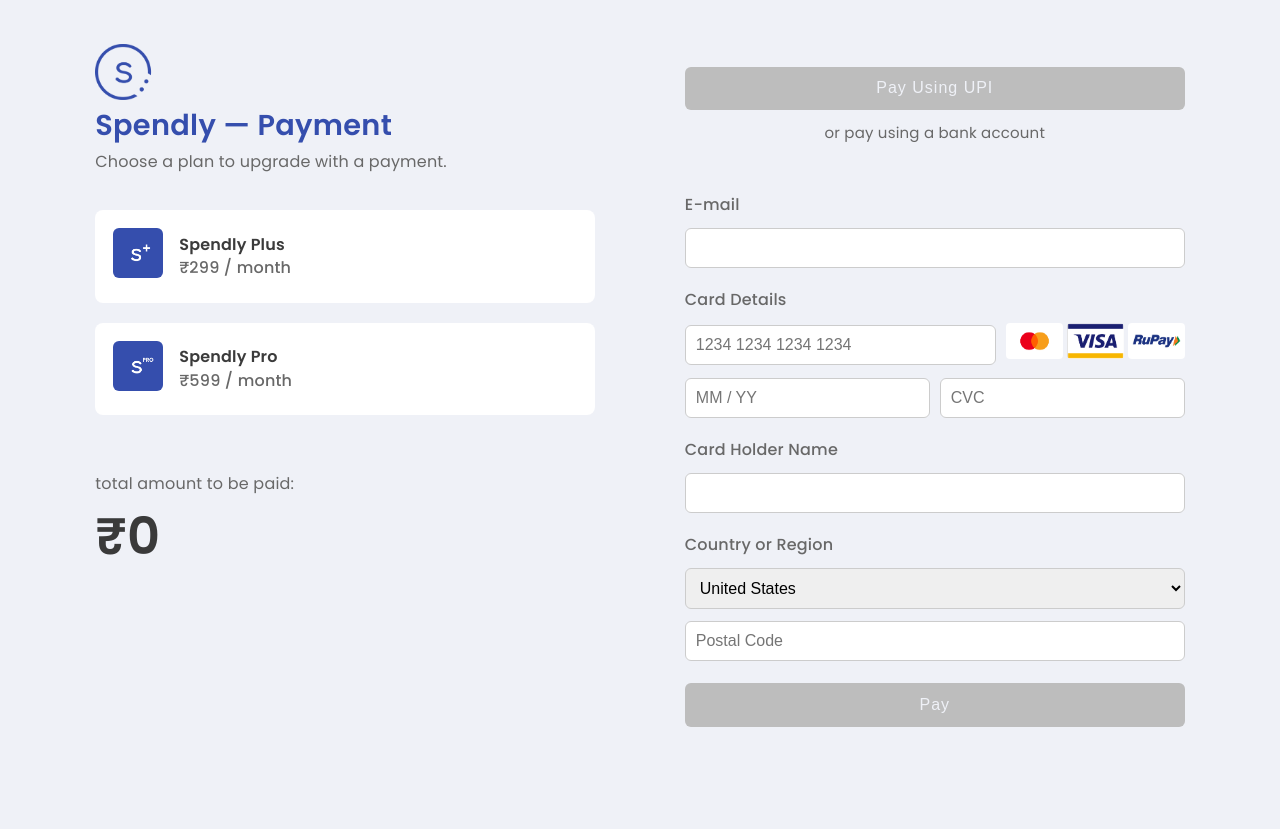
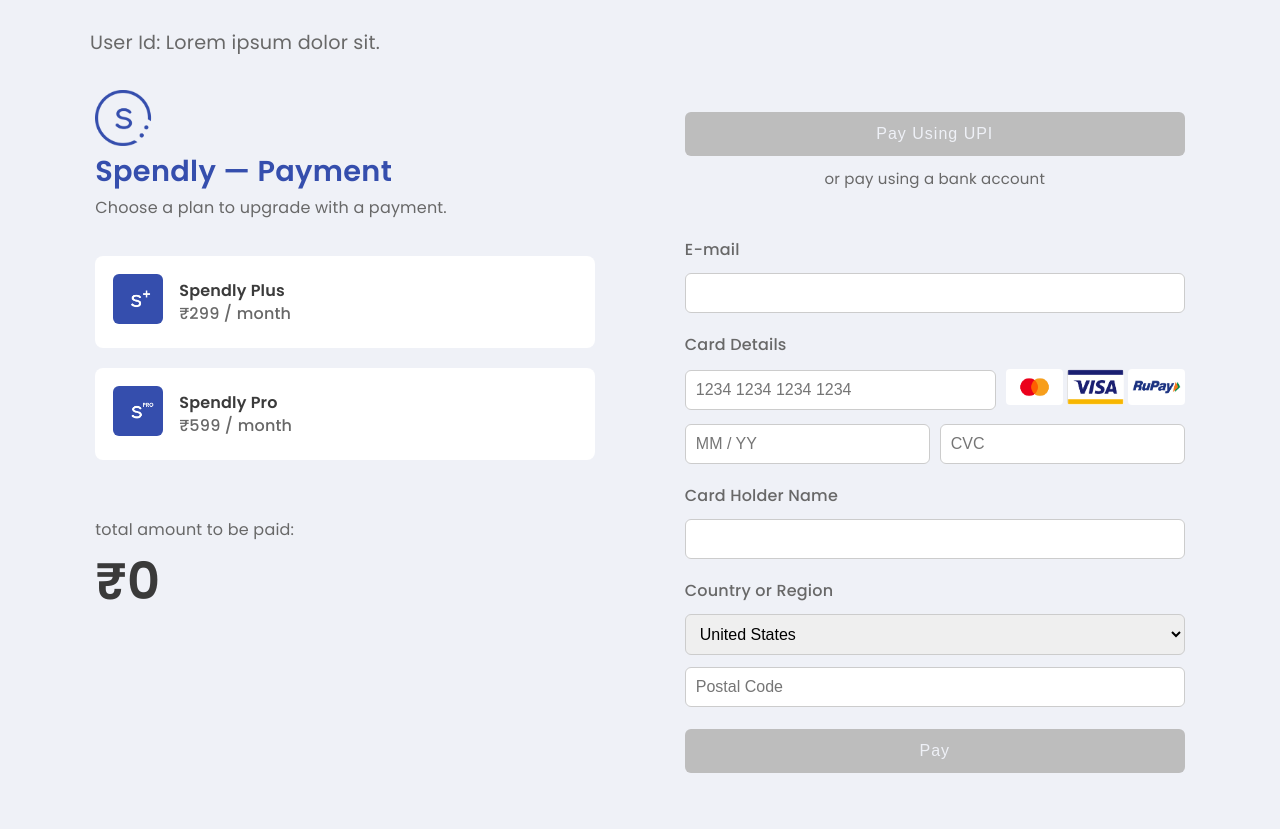
Before and after one commit to ishansurdi/spendly, a PHP site: page /payment.html in a window 1280 px wide. Before the commit the page ends 727 px from the top, so only its background shows below. Run offline with PHP 8.4, Linux system fonts and the light colour scheme; some libraries are stand-ins or nearby versions.

Commit message:
user id payemnts page -done

```diff
--- a/payment.html
+++ b/payment.html
@@ -40,6 +40,9 @@
         </div>
       </div>
     </div>
+
+    <!-- USER ID -->
+    <div class="user-id">User Id: Lorem ipsum dolor sit.</div>
 
     <main class="payment-main">
       <div class="payment-container">
--- a/styles/payment.css
+++ b/styles/payment.css
@@ -10,13 +10,14 @@
     cursor: default;
     scroll-behavior: smooth;
     background-color: var(--secondary-color);
+    position: relative;
 }
 
 .payment-main {
     display: flex;
     align-items: center;
     justify-content: center;
-    height: 100vh;
+    height: 90vh;
 }
 
 .payment-main .payment-container {
@@ -26,6 +27,15 @@
     justify-content: center;
     width: 1500px;
     margin: 0 auto;
+}
+
+.user-id {
+    font-size: 1.2em;
+    letter-spacing: 0.2px;
+    color: #686868;
+    line-height: 145%;
+    width: 1100px;
+    margin: 1.8rem auto;
 }
 
 .payment-container .payment-left {
```
